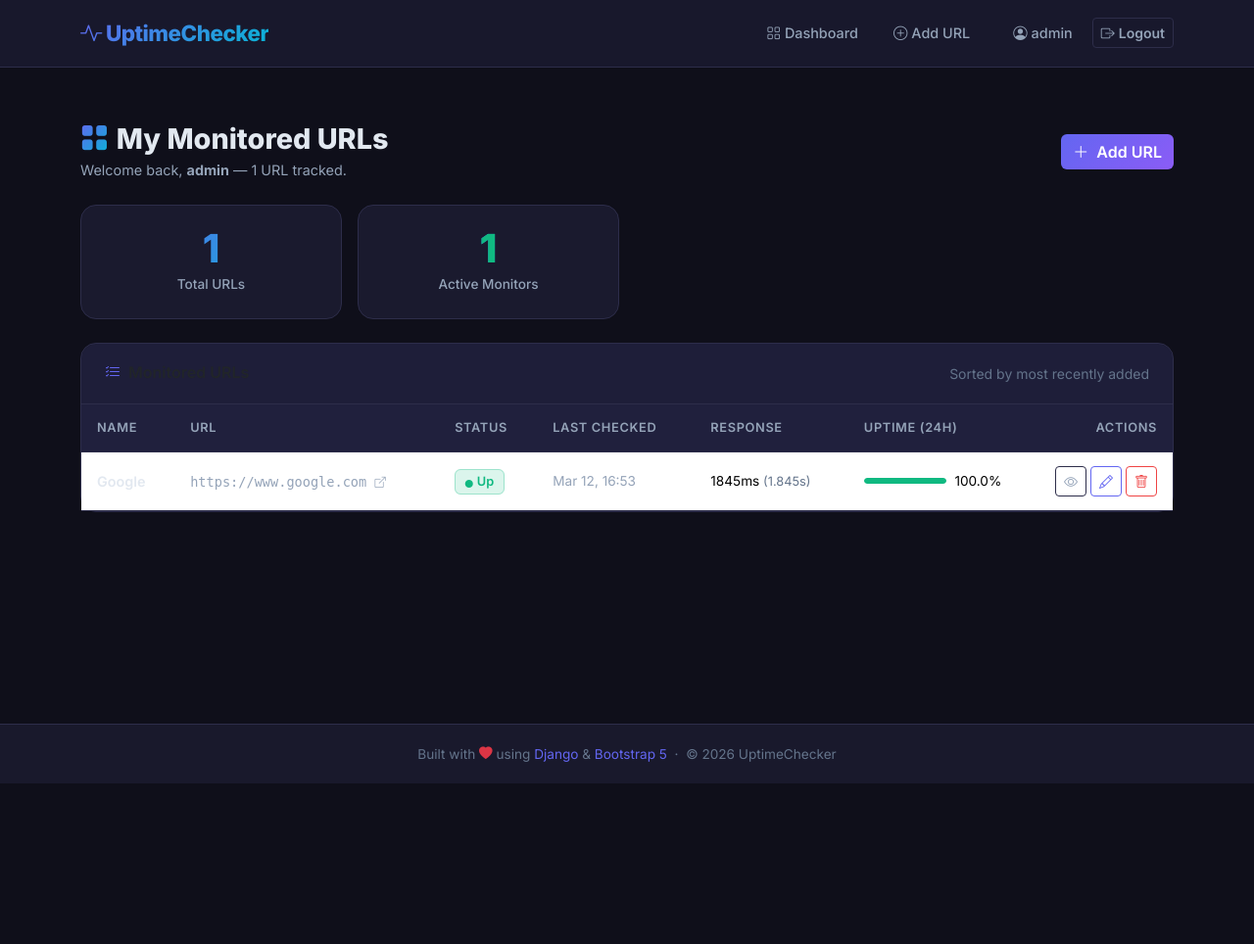
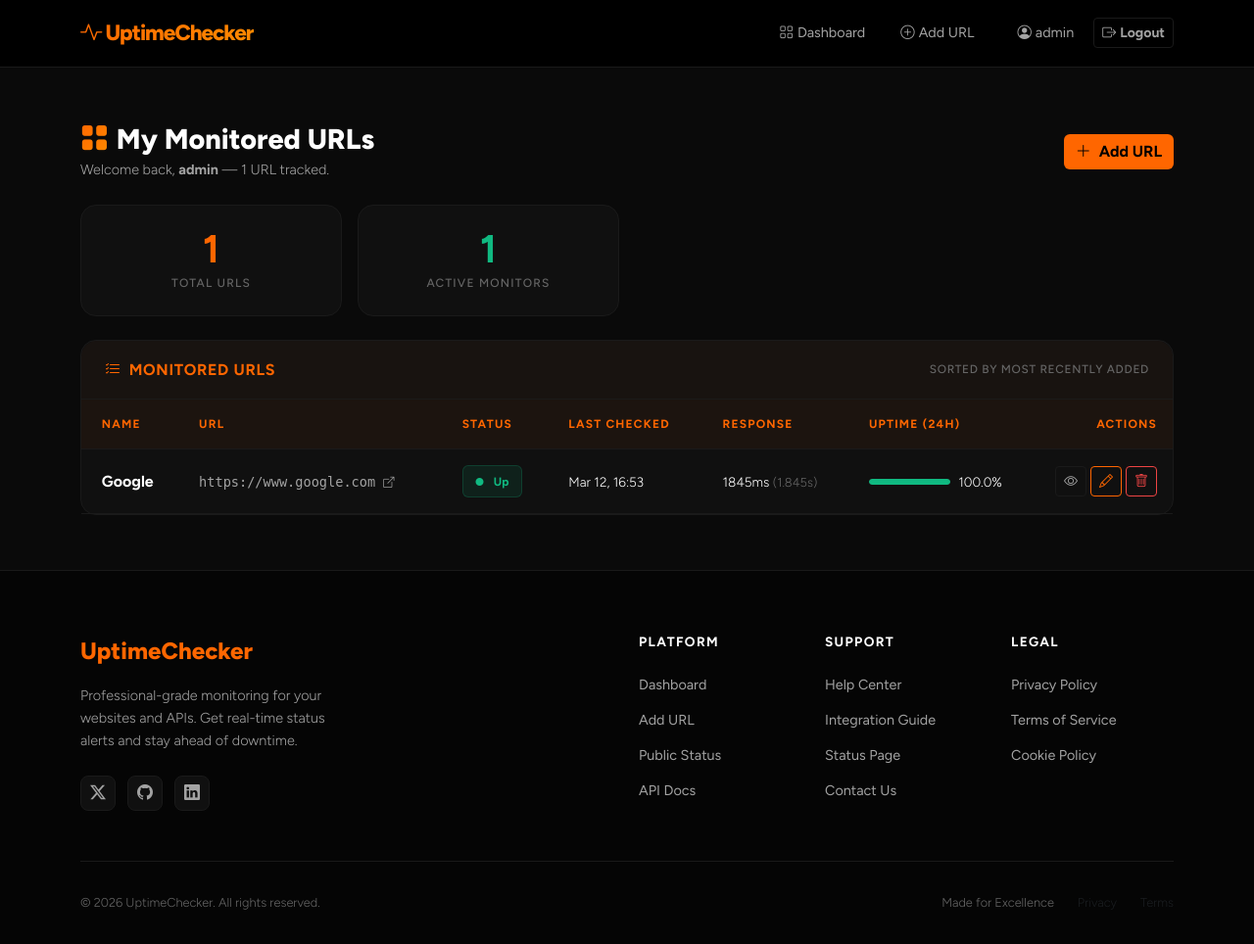
Before and after one commit to PrathamsinhParmar/URL_Health_Checker, a Django app: page /dashboard/ in a window 1280 px wide. Shown: the whole page at 98% size. Before the commit the page ends 800 px from the top, so only its background shows below. Run offline with Django 4.2, Linux system fonts and the light colour scheme; a user stored in the database is signed in; data comes from the database, SQL or seed files in the repository; both versions use the stored data as it was after the commit; some libraries are stand-ins or nearby versions.

Commit message:
Theme & Font Change

```diff
--- a/uptime_monitor/monitor/templates/monitor/base.html
+++ b/uptime_monitor/monitor/templates/monitor/base.html
@@ -9,40 +9,43 @@
   <!-- Bootstrap 5 CSS -->
   <link href="https://cdn.jsdelivr.net/npm/bootstrap@5.3.2/dist/css/bootstrap.min.css" rel="stylesheet">
   <!-- Bootstrap Icons -->
-  <link href="https://cdn.jsdelivr.net/npm/bootstrap-icons@1.11.3/font/bootstrap-icons.min.css" rel="stylesheet">
-  <!-- Google Fonts -->
-  <link href="https://fonts.googleapis.com/css2?family=Inter:wght@300;400;500;600;700;800&display=swap" rel="stylesheet">
+  <link href="https://cdn.jsdelivr.net/npm/bootstrap-icons@1.11.3/font/bootstrap-icons.min.css" rel="stylesheet">  <!-- Google Fonts: Figtree -->
+  <link href="https://fonts.googleapis.com/css2?family=Figtree:wght@300;400;500;700;800&display=swap" rel="stylesheet">
 
   <style>
     :root {
-      --brand-primary: #6366f1;
-      --brand-secondary: #8b5cf6;
-      --brand-accent: #06b6d4;
+      --brand-primary: #ff6600;      /* Dark Orange */
+      --brand-secondary: #e65c00;    /* Deeper Orange */
+      --brand-accent: #ff8c00;       /* Lighter Accent Orange */
       --brand-success: #10b981;
       --brand-danger: #ef4444;
       --brand-warning: #f59e0b;
-      --dark-bg: #0f0f1a;
-      --dark-card: #1a1a2e;
-      --dark-border: #2d2d4a;
-      --text-primary: #e2e8f0;
-      --text-secondary: #94a3b8;
-      --text-muted: #64748b;
+      --dark-bg: #0a0a0a;            /* Pure Black Background */
+      --dark-card: #101010;          /* Rich Near-Black Card */
+      --dark-border: #1a1a1a;        /* Subtle Border */
+      --text-primary: #ffffff;
+      --text-secondary: #a3a3a3;
+      --text-muted: #666666;
     }
 
     * { box-sizing: border-box; }
 
     body {
-      font-family: 'Inter', sans-serif;
+      font-family: 'Figtree', sans-serif;
       background-color: var(--dark-bg);
       color: var(--text-primary);
       min-height: 100vh;
       display: flex;
       flex-direction: column;
+      font-weight: 300; /* Light 300 for body text as requested */
     }
+
+    h1, h2, h3, h4, h5, h6, .fw-700, .fw-800 { font-weight: 700; }
+    strong, b { font-weight: 700; }
 
     /* ─── Navbar ─── */
     .navbar {
-      background: rgba(26, 26, 46, 0.95) !important;
+      background: rgba(0, 0, 0, 0.95) !important;
       backdrop-filter: blur(20px);
       border-bottom: 1px solid var(--dark-border);
       padding: 0.75rem 0;
@@ -55,12 +58,12 @@
       -webkit-background-clip: text;
       -webkit-text-fill-color: transparent;
       background-clip: text;
-      letter-spacing: -0.5px;
+      letter-spacing: -1px;
     }
 
     .navbar-nav .nav-link {
       color: var(--text-secondary) !important;
-      font-weight: 500;
+      font-weight: 400; /* Regular for links */
       padding: 0.5rem 1rem !important;
       border-radius: 8px;
       transition: all 0.2s ease;
@@ -68,28 +71,30 @@
     }
 
     .navbar-nav .nav-link:hover {
-      color: var(--text-primary) !important;
-      background: rgba(99, 102, 241, 0.1);
+      color: var(--brand-primary) !important;
+      background: rgba(255, 102, 0, 0.05);
     }
 
     .navbar-nav .nav-link.active {
       color: var(--brand-primary) !important;
+      font-weight: 500;
     }
 
     .btn-nav-cta {
-      background: linear-gradient(135deg, var(--brand-primary), var(--brand-secondary));
-      color: white !important;
+      background: var(--brand-primary);
+      color: #000000 !important; /* Black text on orange for high contrast */
       border-radius: 8px;
-      padding: 0.4rem 1rem !important;
-      font-weight: 600;
+      padding: 0.4rem 1.2rem !important;
+      font-weight: 700;
       transition: all 0.2s ease;
       border: none;
     }
 
     .btn-nav-cta:hover {
+      background: var(--brand-accent);
       transform: translateY(-1px);
-      box-shadow: 0 4px 15px rgba(99, 102, 241, 0.4);
-      color: white !important;
+      box-shadow: 0 4px 15px rgba(255, 102, 0, 0.3);
+      color: #000000 !important;
     }
 
     /* ─── Main content ─── */
@@ -100,43 +105,51 @@
       background: var(--dark-card);
       border: 1px solid var(--dark-border);
       border-radius: 16px;
-      transition: border-color 0.2s ease, box-shadow 0.2s ease;
+      transition: border-color 0.2s ease;
     }
 
     .card:hover {
-      border-color: rgba(99, 102, 241, 0.3);
+      border-color: rgba(255, 102, 0, 0.3);
     }
 
     .card-header {
-      background: rgba(99, 102, 241, 0.05);
+      background: rgba(255, 102, 0, 0.03);
       border-bottom: 1px solid var(--dark-border);
       border-radius: 16px 16px 0 0 !important;
       padding: 1.25rem 1.5rem;
+      color: var(--brand-primary) !important; /* Header text in Orange */
+      font-weight: 500;
+      text-transform: uppercase;
+      letter-spacing: 0.05em;
+      font-size: 0.85rem;
     }
 
     /* ─── Buttons ─── */
     .btn-primary {
-      background: linear-gradient(135deg, var(--brand-primary), var(--brand-secondary));
+      background: var(--brand-primary);
       border: none;
-      font-weight: 600;
+      color: #000000;
+      font-weight: 700;
       transition: all 0.2s ease;
     }
 
     .btn-primary:hover {
+      background: var(--brand-accent);
+      color: #000000;
       transform: translateY(-1px);
-      box-shadow: 0 6px 20px rgba(99, 102, 241, 0.4);
+      box-shadow: 0 6px 20px rgba(255, 102, 0, 0.25);
     }
 
     .btn-outline-primary {
       border-color: var(--brand-primary);
       color: var(--brand-primary);
-      font-weight: 600;
+      font-weight: 500;
     }
 
     .btn-outline-primary:hover {
       background: var(--brand-primary);
       border-color: var(--brand-primary);
-      color: white;
+      color: #000000;
       transform: translateY(-1px);
     }
 
@@ -165,90 +178,101 @@
 
     /* ─── Tables ─── */
     .table {
-      color: var(--text-primary);
+      color: var(--text-primary) !important;
+      background-color: transparent !important;
+      border-color: var(--dark-border) !important;
+    }
+
+    .table td, .table th {
+      background-color: transparent !important;
+      color: inherit !important;
+      border-bottom-color: var(--dark-border) !important;
+      padding: 1rem 1rem !important; /* Increased vertical padding */
+      vertical-align: middle;
+      font-weight: 300; /* Body of table Figtree Light */
+    }
+
+    .table th:first-child,
+    .table td:first-child {
+      padding-left: 1.3rem !important; /* Extra space from the left border */
+    }
+
+    .table th:last-child,
+    .table td:last-child {
+      padding-right: 1rem !important; /* Extra space from the right border */
     }
 
     .table thead th {
-      background: rgba(99, 102, 241, 0.08);
-      border-bottom: 1px solid var(--dark-border);
-      color: var(--text-secondary);
-      font-size: 0.8rem;
-      font-weight: 600;
+      background: rgba(255, 102, 0, 0.05) !important;
+      color: var(--brand-primary) !important;
+      font-size: 0.75rem;
+      font-weight: 700; /* Header Figtree Bold */
       text-transform: uppercase;
-      letter-spacing: 0.05em;
-      padding: 0.9rem 1rem;
-    }
-
-    .table tbody tr {
-      border-bottom: 1px solid var(--dark-border);
-      transition: background 0.15s ease;
+      letter-spacing: 0.1em;
+      padding: 1rem !important;
     }
 
     .table tbody tr:hover {
-      background: rgba(99, 102, 241, 0.05);
-    }
-
-    .table tbody td {
-      padding: 0.9rem 1rem;
-      vertical-align: middle;
-      font-size: 0.9rem;
+      background: rgba(255, 102, 0, 0.02) !important;
     }
 
     /* ─── Badges ─── */
+    .badge-up, .badge-down, .badge-paused {
+      display: inline-flex;
+      align-items: center;
+      gap: 0.4rem;
+      padding: 0.4rem 0.8rem;
+      border-radius: 6px;
+      font-weight: 700;
+      font-size: 0.75rem;
+      white-space: nowrap;
+    }
+
     .badge-up {
-      background: rgba(16, 185, 129, 0.15);
+      background: rgba(16, 185, 129, 0.1);
       color: var(--brand-success);
-      border: 1px solid rgba(16, 185, 129, 0.3);
-      padding: 0.35em 0.75em;
-      border-radius: 6px;
-      font-weight: 600;
-      font-size: 0.8rem;
+      border: 1px solid rgba(16, 185, 129, 0.2);
     }
 
     .badge-down {
-      background: rgba(239, 68, 68, 0.15);
+      background: rgba(239, 68, 68, 0.1);
       color: var(--brand-danger);
-      border: 1px solid rgba(239, 68, 68, 0.3);
-      padding: 0.35em 0.75em;
-      border-radius: 6px;
-      font-weight: 600;
-      font-size: 0.8rem;
+      border: 1px solid rgba(239, 68, 68, 0.2);
     }
 
     .badge-paused {
-      background: rgba(100, 116, 139, 0.15);
+      background: rgba(102, 102, 102, 0.1);
       color: var(--text-muted);
-      border: 1px solid rgba(100, 116, 139, 0.3);
-      padding: 0.35em 0.75em;
-      border-radius: 6px;
-      font-weight: 600;
-      font-size: 0.8rem;
+      border: 1px solid rgba(102, 102, 102, 0.2);
     }
 
     /* ─── Forms ─── */
     .form-control, .form-select {
-      background: rgba(255, 255, 255, 0.05);
+      background: #050505;
       border: 1px solid var(--dark-border);
       color: var(--text-primary);
       border-radius: 10px;
       padding: 0.6rem 0.9rem;
       transition: all 0.2s ease;
+      font-family: 'Figtree', sans-serif;
     }
 
     .form-control:focus, .form-select:focus {
-      background: rgba(99, 102, 241, 0.05);
+      background: #080808;
       border-color: var(--brand-primary);
       color: var(--text-primary);
-      box-shadow: 0 0 0 3px rgba(99, 102, 241, 0.1);
+      box-shadow: 0 0 0 3px rgba(255, 102, 0, 0.1);
     }
 
     .form-control::placeholder { color: var(--text-muted); }
 
     .form-label {
       color: var(--text-secondary);
-      font-weight: 500;
-      font-size: 0.875rem;
-      margin-bottom: 0.4rem;
+      font-weight: 500; /* Medium for subheadings/labels */
+      font-size: 0.85rem;
+      text-transform: uppercase;
+      letter-spacing: 0.05em;
+      margin-bottom: 0.5rem;
     }
 
     .invalid-feedback { font-size: 0.8rem; }
@@ -295,25 +319,24 @@
     }
 
     .stat-card:hover {
-      border-color: rgba(99, 102, 241, 0.4);
+      border-color: rgba(255, 102, 0, 0.4);
       transform: translateY(-2px);
       box-shadow: 0 8px 30px rgba(0,0,0,0.3);
     }
 
     .stat-card .stat-value {
-      font-size: 2.5rem;
-      font-weight: 800;
-      background: linear-gradient(135deg, var(--brand-primary), var(--brand-accent));
-      -webkit-background-clip: text;
-      -webkit-text-fill-color: transparent;
-      background-clip: text;
+      font-size: 2.2rem;
+      font-weight: 700; /* Bold for emphasis */
+      color: var(--brand-primary);
       line-height: 1;
     }
 
     .stat-card .stat-label {
-      color: var(--text-secondary);
-      font-size: 0.85rem;
+      color: var(--text-muted);
+      font-size: 0.75rem;
       font-weight: 500;
+      text-transform: uppercase;
+      letter-spacing: 0.1em;
       margin-top: 0.4rem;
     }
 
@@ -322,12 +345,90 @@
 
     /* ─── Footer ─── */
     footer {
-      background: rgba(26, 26, 46, 0.95);
+      background: #050505;
       border-top: 1px solid var(--dark-border);
-      padding: 1.25rem 0;
-      text-align: center;
+      padding: 4rem 0 2rem;
+      margin-top: auto;
+    }
+
+    .footer-brand {
+      font-weight: 800;
+      font-size: 1.5rem;
+      color: var(--brand-primary);
+      text-decoration: none;
+      margin-bottom: 1rem;
+      display: inline-block;
+    }
+
+    .footer-tagline {
+      color: var(--text-secondary);
+      font-size: 0.9rem;
+      line-height: 1.6;
+      max-width: 280px;
+    }
+
+    .footer-heading {
+      color: var(--text-primary);
+      font-weight: 700;
+      font-size: 0.85rem;
+      text-transform: uppercase;
+      letter-spacing: 0.1em;
+      margin-bottom: 1.5rem;
+    }
+
+    .footer-links {
+      list-style: none;
+      padding: 0;
+      margin: 0;
+    }
+
+    .footer-links li {
+      margin-bottom: 0.75rem;
+    }
+
+    .footer-links a {
+      color: var(--text-secondary);
+      text-decoration: none;
+      font-size: 0.9rem;
+      transition: all 0.2s ease;
+      font-weight: 400;
+    }
+
+    .footer-links a:hover {
+      color: var(--brand-primary);
+      padding-left: 4px;
+    }
+
+    .footer-social-link {
+      width: 36px;
+      height: 36px;
+      background: var(--dark-card);
+      border: 1px solid var(--dark-border);
+      border-radius: 8px;
+      display: inline-flex;
+      align-items: center;
+      justify-content: center;
+      color: var(--text-secondary);
+      margin-right: 0.5rem;
+      transition: all 0.2s ease;
+    }
+
+    .footer-social-link:hover {
+      background: var(--brand-primary);
+      color: #000000;
+      border-color: var(--brand-primary);
+      transform: translateY(-3px);
+    }
+
+    .footer-bottom {
+      border-top: 1px solid var(--dark-border);
+      padding-top: 2rem;
+      margin-top: 3rem;
+      display: flex;
+      justify-content: space-between;
+      align-items: center;
       color: var(--text-muted);
-      font-size: 0.85rem;
+      font-size: 0.8rem;
     }
 
     footer a {
@@ -428,15 +529,64 @@
     {% block content %}{% endblock %}
   </main>
 
-  <!-- ─── Footer ─── -->
+  <!-- Footer -->
   <footer>
     <div class="container">
-      <p class="mb-0">
-        Built with <i class="bi bi-heart-fill text-danger"></i> using
-        <a href="https://www.djangoproject.com/" target="_blank" rel="noopener">Django</a>
-        &amp; <a href="https://getbootstrap.com/" target="_blank" rel="noopener">Bootstrap 5</a>
-        &nbsp;·&nbsp; &copy; 2026 UptimeChecker
-      </p>
+      <div class="row gy-4">
+        <!-- Brand & About -->
+        <div class="col-lg-4">
+          <a href="{% url 'home' %}" class="footer-brand">UptimeChecker</a>
+          <p class="footer-tagline">
+            Professional-grade monitoring for your websites and APIs. Get real-time status alerts and stay ahead of downtime.
+          </p>
+          <div class="mt-4">
+            <a href="#" class="footer-social-link"><i class="bi bi-twitter-x"></i></a>
+            <a href="#" class="footer-social-link"><i class="bi bi-github"></i></a>
+            <a href="#" class="footer-social-link"><i class="bi bi-linkedin"></i></a>
+          </div>
+        </div>
+
+        <!-- Quick Links -->
+        <div class="col-6 col-md-3 col-lg-2 ms-lg-auto">
+          <h5 class="footer-heading">Platform</h5>
+          <ul class="footer-links">
+            <li><a href="{% url 'dashboard' %}">Dashboard</a></li>
+            <li><a href="{% url 'url_add' %}">Add URL</a></li>
+            <li><a href="#">Public Status</a></li>
+            <li><a href="#">API Docs</a></li>
+          </ul>
+        </div>
+
+        <!-- Support -->
+        <div class="col-6 col-md-3 col-lg-2">
+          <h5 class="footer-heading">Support</h5>
+          <ul class="footer-links">
+            <li><a href="#">Help Center</a></li>
+            <li><a href="#">Integration Guide</a></li>
+            <li><a href="#">Status Page</a></li>
+            <li><a href="#">Contact Us</a></li>
+          </ul>
+        </div>
+
+        <!-- Legal -->
+        <div class="col-lg-2">
+          <h5 class="footer-heading">Legal</h5>
+          <ul class="footer-links">
+            <li><a href="#">Privacy Policy</a></li>
+            <li><a href="#">Terms of Service</a></li>
+            <li><a href="#">Cookie Policy</a></li>
+          </ul>
+        </div>
+      </div>
+
+      <div class="footer-bottom">
+        <div>&copy; {% now "Y" %} UptimeChecker. All rights reserved.</div>
+        <div class="d-flex gap-4">
+          <span>Made for Excellence</span>
+          <a href="#" class="text-muted text-decoration-none">Privacy</a>
+          <a href="#" class="text-muted text-decoration-none">Terms</a>
+        </div>
+      </div>
     </div>
   </footer>
 
--- a/uptime_monitor/monitor/templates/monitor/dashboard.html
+++ b/uptime_monitor/monitor/templates/monitor/dashboard.html
@@ -34,12 +34,7 @@
       <div class="col-6 col-sm-3">
         <div class="stat-card">
           <div class="stat-value" style="color: var(--brand-success); -webkit-text-fill-color: var(--brand-success);">
-            {% with count=0 %}
-              {% for mu, _ in monitored_urls %}
-                {% if mu.is_active and mu.current_status %}{% endif %}
-              {% endfor %}
-            {% endwith %}
-            {{ monitored_urls|length }}
+            {{ active_count }}
           </div>
           <div class="stat-label" id="stat-monitored">Active Monitors</div>
         </div>
@@ -195,5 +190,11 @@
     -webkit-text-fill-color: transparent;
     background-clip: text;
   }
+  .stat-card .stat-value {
+    font-size: 2.5rem;
+    font-weight: 700;
+    color: var(--brand-primary);
+    line-height: 1;
+  }
 </style>
 {% endblock %}
--- a/uptime_monitor/monitor/views.py
+++ b/uptime_monitor/monitor/views.py
@@ -26,12 +26,16 @@
     )
 
     url_data = []
+    active_count = 0
     for mu in monitored_urls:
         uptime_pct = mu.uptime_percentage(hours=24)
         url_data.append((mu, uptime_pct))
+        if mu.is_active and mu.current_status:
+            active_count += 1
 
     context = {
         'monitored_urls': url_data,
+        'active_count': active_count,
     }
     return render(request, 'monitor/dashboard.html', context)
 
```
Also changed, not shown: uptime_monitor/monitor/templates/monitor/url_detail.html (+5 -5 lines), uptime_monitor/db.sqlite3.
